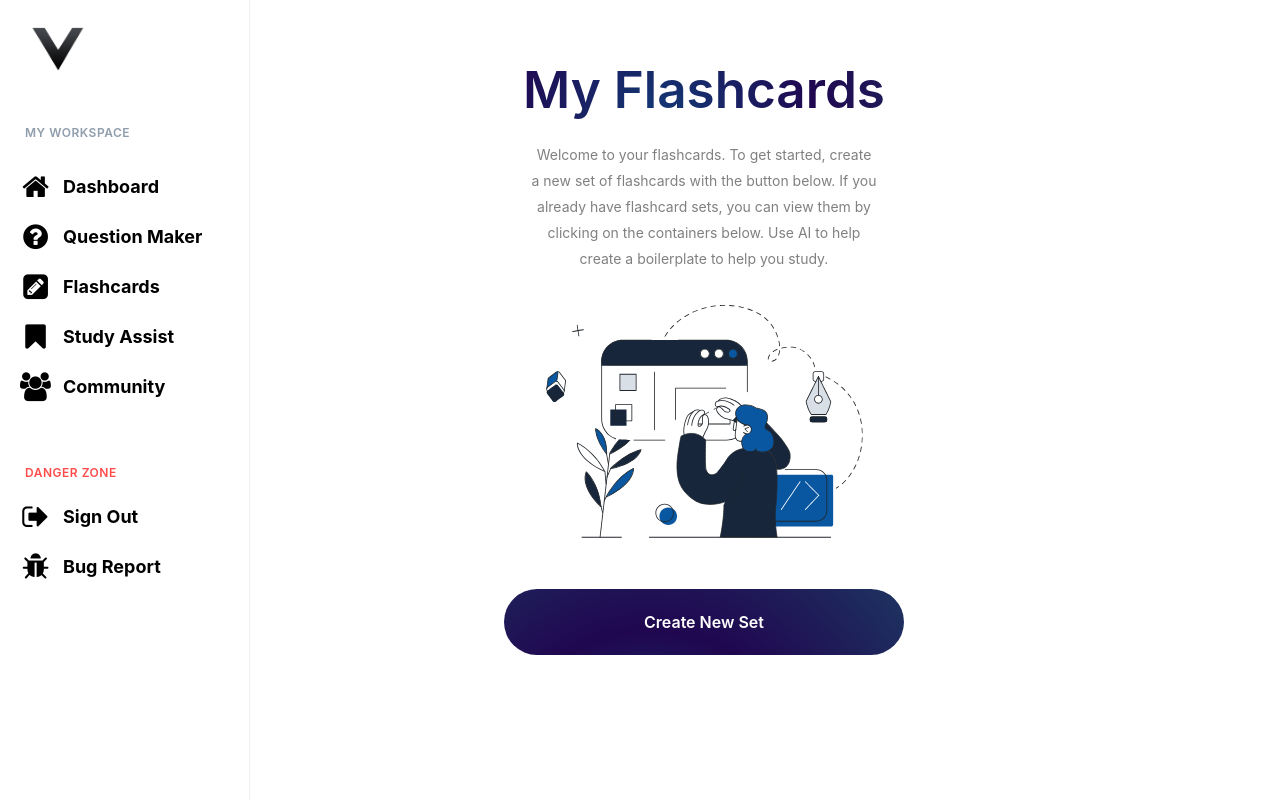
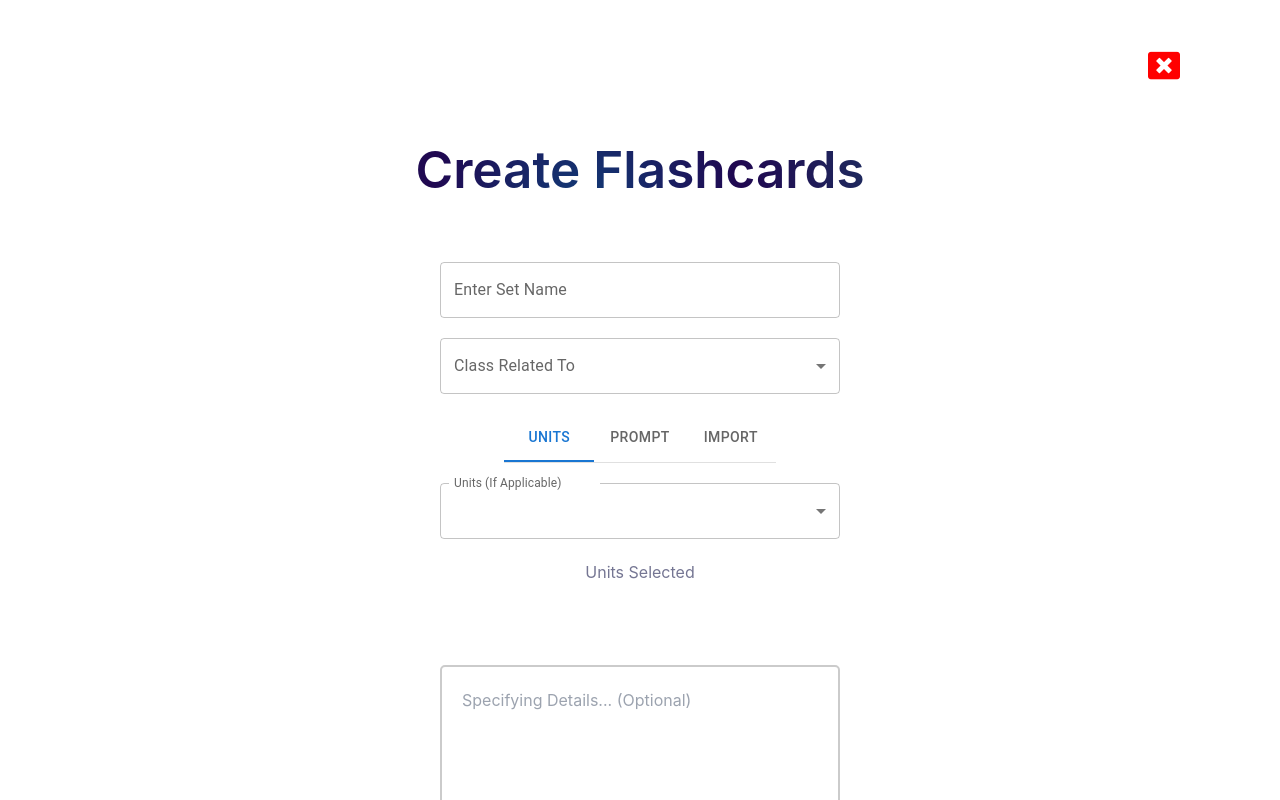
Before and after one commit to nikhil23-Rao/Gemini-API-Developer-Competition, a Next.js app in the folder web/: page /flashcards in a window 1280 px wide. Both pictures are taken after a click on the button "Create New Set". Shown: the top 800 px of the page. Built offline with nearby package versions, Linux system fonts and the light colour scheme.

Commit message:
finish design for flashcards - need to add data and firebase now

```diff
--- a/web/app/flashcards/page.tsx
+++ b/web/app/flashcards/page.tsx
@@ -2,10 +2,200 @@
 
 import { AppSidebar } from "@/components/general/Sidebar";
 import "../globals.css";
-import createData from "../../public/createData.json";
-import Lottie from "lottie-react";
+import { None } from "@/components/flashcards/none";
+import { useState } from "react";
+import { motion } from "framer-motion";
+import {
+  Box,
+  Checkbox,
+  FormControl,
+  InputLabel,
+  ListItemText,
+  MenuItem,
+  Select,
+  Tabs,
+  TextField,
+  TextareaAutosize,
+} from "@mui/material";
+import ComponentTab from "@/components/general/Tabs";
+import { classes } from "@/data/classes";
+import { flashcardOptions } from "@/data/optionsFlashcards";
 
-export default function Dashboard() {
+export default function Flashcards() {
+  const [modal, setModal] = useState(false);
+  const [tabValue, setTabValue] = useState(0);
+  const [name, setName] = useState("");
+  const [chosenClass, setChosenClass] = useState("");
+  const [selectedUnits, setSelectedUnits] = useState<string[]>([]);
+  if (modal) {
+    return (
+      <>
+        <i
+          className="fa fa-window-close fa-2x"
+          style={{
+            color: "red",
+            position: "absolute",
+            top: 50,
+            right: 100,
+            cursor: "pointer",
+          }}
+          onClick={() => setModal(false)}
+        ></i>
+        <motion.div
+          initial={{ opacity: 0, y: 300 }}
+          whileInView={{ opacity: 1 }}
+          transition={{ duration: 0.5 }}
+          animate={{ y: 0 }}
+          style={{
+            display: "flex",
+            alignItems: "center",
+            justifyContent: "center",
+            flexDirection: "column",
+            marginBottom: 40,
+          }}
+        >
+          <h1
+            className="text-gradient-black"
+            style={{ fontSize: "4vw", marginTop: 130 }}
+          >
+            Create Flashcards
+          </h1>
+          <TextField
+            id="outlined-basic"
+            label={"Enter Set Name"}
+            variant="outlined"
+            value={name}
+            style={{ width: 400, marginTop: 80 }}
+            onChange={(e) => {
+              setName(e.currentTarget.value);
+            }}
+            color={name.length > 0 ? "primary" : "error"}
+          />
+          <FormControl style={{ width: 400, marginTop: 20, marginBottom: 20 }}>
+            <InputLabel id="demo-simple-select-label">
+              Class Related To
+            </InputLabel>
+            <Select
+              color={chosenClass.length > 0 ? "primary" : "error"}
+              labelId="demo-simple-select-label"
+              id="demo-simple-select"
+              value={chosenClass}
+              label="Expected Graduation Year"
+              onChange={(e) => setChosenClass(e.target?.value as string)}
+            >
+              <MenuItem value={"hello"}>Hello</MenuItem>
+            </Select>
+          </FormControl>
+          <Box>
+            <Box sx={{ borderBottom: 1, borderColor: "divider" }}>
+              <Tabs
+                value={tabValue}
+                onChange={(e, value) => {
+                  setTabValue(value);
+                }}
+                aria-label="basic tabs example"
+              >
+                {flashcardOptions.map((obj, idx) => (
+                  <ComponentTab t={obj} idx={idx} />
+                ))}
+              </Tabs>
+            </Box>
+          </Box>
+          {tabValue == 0 ? (
+            <>
+              <FormControl
+                style={{ width: 400, marginTop: 20, marginBottom: 20 }}
+              >
+                <InputLabel id="demo-simple-select-label">
+                  Units (If Applicable)
+                </InputLabel>
+                <Select
+                  labelId="demo-simple-select-label"
+                  id="demo-simple-select"
+                  value={selectedUnits.length > 0 ? "" : "Units Listed Below"}
+                  label="Expected Graduation Year"
+                  onClick={() => {}}
+                >
+                  <div style={{ display: "flex", flexDirection: "row" }}>
+                    <ListItemText primary={"hey"} style={{ padding: 20 }} />
+                    <Checkbox
+                      checked={selectedUnits.includes("hey")}
+                      onClick={() => {
+                        setSelectedUnits([...selectedUnits, "hey"]);
+                      }}
+                    />
+                  </div>
+                </Select>
+              </FormControl>
+              <p>Units Selected</p>
+              <TextareaAutosize
+                id="outlined-basic"
+                placeholder="Specifying Details... (Optional)"
+                value={name}
+                style={{
+                  width: 400,
+                  marginTop: 80,
+                  height: 100,
+                  border: "2px solid #CBCBCB",
+                  borderRadius: 5,
+                  resize: "none",
+                  padding: 20,
+                }}
+                onChange={(e) => {
+                  setName(e.currentTarget.value);
+                }}
+                color={name.length > 0 ? "primary" : "error"}
+              />
+            </>
+          ) : tabValue === 1 ? (
+            <>
+              {" "}
+              <TextareaAutosize
+                id="outlined-basic"
+                placeholder="What do you need flashcards about?..."
+                value={name}
+                style={{
+                  width: 400,
+                  marginTop: 20,
+                  height: 100,
+                  border: "2px solid #CBCBCB",
+                  borderRadius: 5,
+                  resize: "none",
+                  padding: 20,
+                }}
+                onChange={(e) => {
+                  setName(e.currentTarget.value);
+                }}
+                color={name.length > 0 ? "primary" : "error"}
+              />
+            </>
+          ) : (
+            <></>
+          )}
+
+          <button
+            className={"primary-effect"}
+            style={{
+              width: 400,
+              borderRadius: 200,
+              marginTop: 50,
+              cursor: "pointer",
+            }}
+            onClick={() => setModal(true)}
+          >
+            <span
+              style={{
+                cursor: "pointer",
+              }}
+            >
+              Create New Set
+            </span>
+          </button>
+        </motion.div>
+      </>
+    );
+  }
+
   return (
     <>
       <AppSidebar />
@@ -38,29 +228,7 @@ export default function Dashboard() {
           you can view them by clicking on the containers below. Use AI to help
           create a boilerplate to help you study.
         </p>
-
-        <Lottie
-          animationData={createData}
-          loop
-          style={{ width: "33vw", marginTop: 30 }}
-        />
-        <button
-          className={"primary-effect"}
-          style={{
-            width: 400,
-            borderRadius: 200,
-            marginTop: 50,
-            cursor: "pointer",
-          }}
-        >
-          <span
-            style={{
-              cursor: "pointer",
-            }}
-          >
-            Create New Set
-          </span>
-        </button>
+        <None setModal={setModal} />
       </div>
     </>
   );
--- /dev/null
+++ b/web/components/flashcards/none.tsx
@@ -0,0 +1,36 @@
+import createData from "../../public/createData.json";
+import Lottie from "lottie-react";
+
+interface IProps {
+  setModal: (i: boolean) => void;
+}
+
+export const None = ({ setModal }: IProps) => {
+  return (
+    <>
+      <Lottie
+        animationData={createData}
+        loop
+        style={{ width: "33vw", marginTop: 30 }}
+      />
+      <button
+        className={"primary-effect"}
+        style={{
+          width: 400,
+          borderRadius: 200,
+          marginTop: 50,
+          cursor: "pointer",
+        }}
+        onClick={() => setModal(true)}
+      >
+        <span
+          style={{
+            cursor: "pointer",
+          }}
+        >
+          Create New Set
+        </span>
+      </button>
+    </>
+  );
+};
--- /dev/null
+++ b/web/data/optionsFlashcards.ts
@@ -0,0 +1 @@
+export const flashcardOptions = ["Units", "Prompt", "Import"];
```
